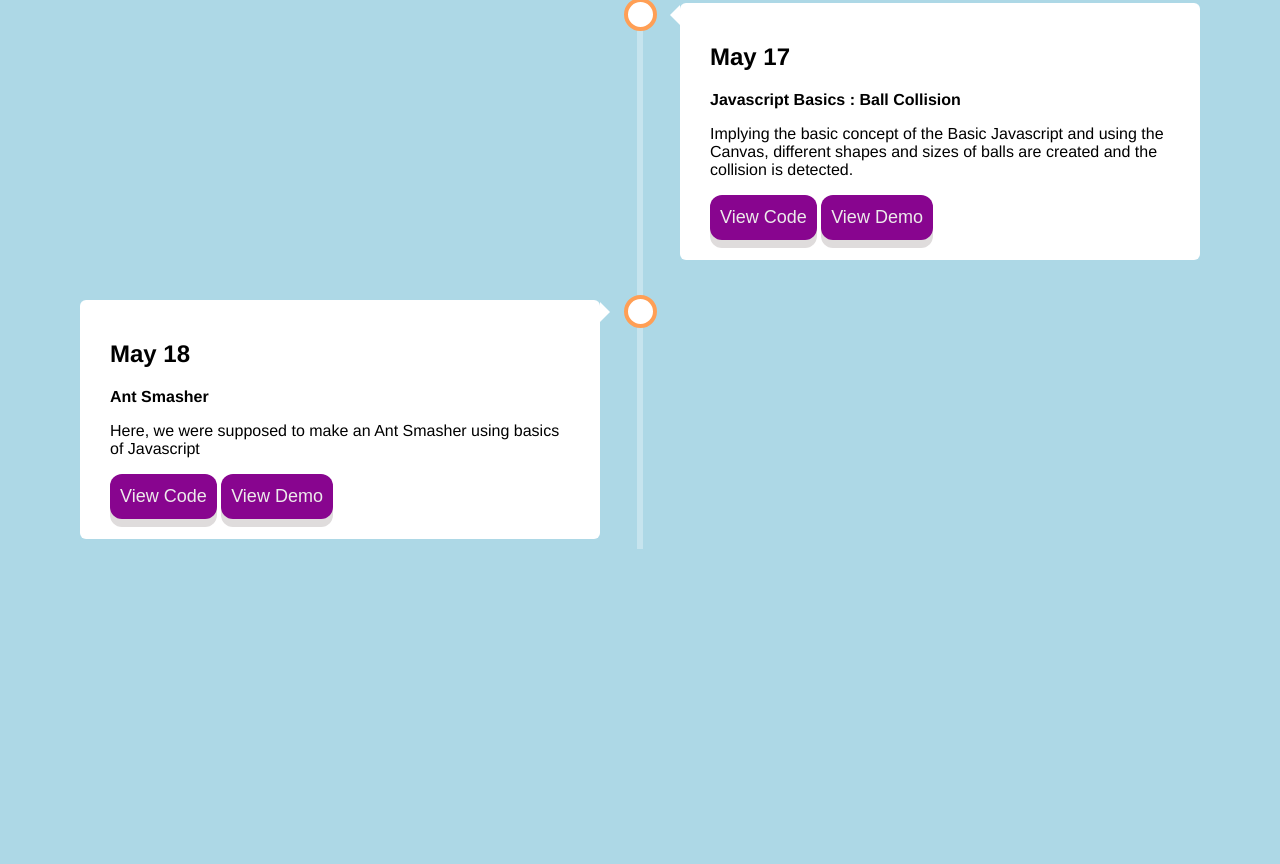
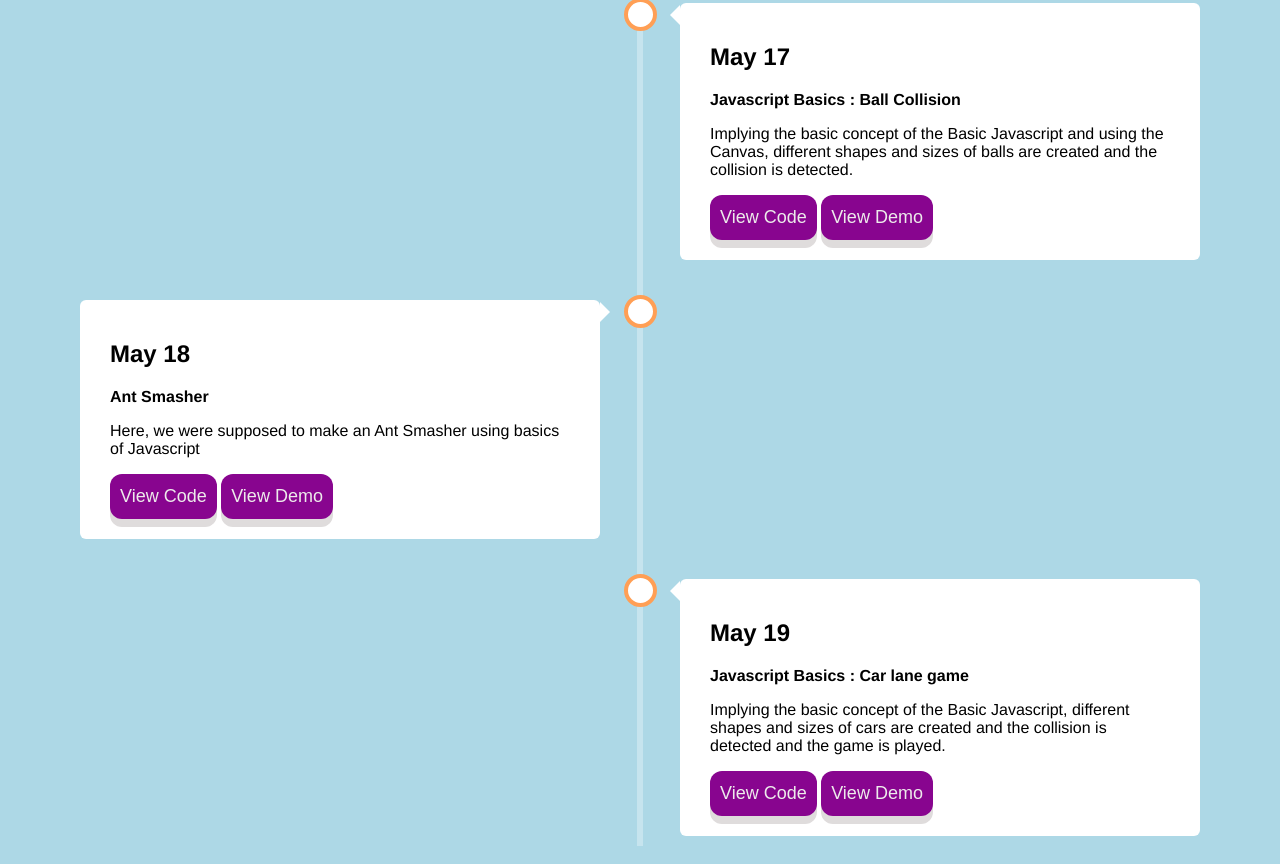
Before and after one commit to Si-za1/Assignment_collection, a plain HTML site: page index.html in a window 1280 px wide. Shown: the part 2622-3486 px from the top of the page. Before the commit the page ends 3189 px from the top, so only its background shows below. Drawn offline with Linux system fonts and the light colour scheme.

Commit message:
car game

```diff
--- a/index.html
+++ b/index.html
@@ -169,6 +169,20 @@
       </div>
     </div>
 
+    <div class="container right">
+      <div class="content">
+        <h2> May 19 </h2>
+        <b>
+          <p> Javascript Basics : Car lane game </p>
+        </b>
+        <p> Implying the basic concept of the Basic Javascript, different shapes and sizes of cars are created and the collision is detected and the game is played. </p>
+        <button class="button" onclick="window.location.href='https://github.com/Si-za1/car_game'">
+          View Code
+        </button>
+        <button class="button" onclick="window.location.href='https://si-za1.github.io/car_game/'">View Demo</button>
+      </div>
+    </div>
+
   </div>
 
 </body>
```
